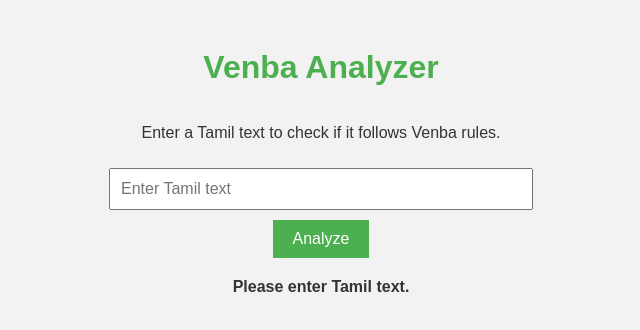
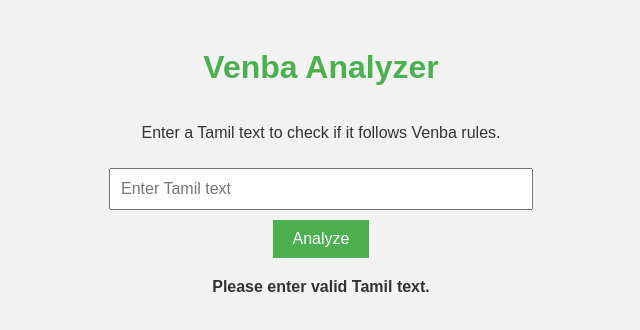
Before and after one commit to VINOTH1916/VENBA, a plain HTML site: page index.html in a window 1280 px wide. Both pictures are taken after a click on the button "Analyze". Shown: the full height of the page, 319-959 px from the left. Drawn offline with Linux system fonts and the light colour scheme.

Commit message:
Update index.html

```diff
--- a/index.html
+++ b/index.html
@@ -148,7 +148,7 @@
             const next = nerniraiList[i + 1];
             if (current.length === 3 && (current[2] !== '0' || next[0] !== '0')) return false;
             if (current.length === 2) {
-                const expectedStart = current[1] === '0' ? '0' : '1';
+                const expectedStart = current === "01" ? "1" : "0";
                 if (next[0] !== expectedStart) return false;
             }
         }
@@ -157,15 +157,22 @@
 
     const analyzeVenba = () => {
         const input = document.getElementById('venba-input').value.trim();
-        if (input === "") {
-            document.getElementById('result').innerText = "Please enter Tamil text.";
+        if (!isValidTamilInput(input)) {
+            document.getElementById('result').innerText = "Please enter valid Tamil text.";
             return;
         }
-        const mathiraiValues = getMathiraiValues(input);
-        const { analysis, nerniraiStr } = applyNiraiNerRules(mathiraiValues);
 
-        document.getElementById('result').innerText = isVenba(analysis) ? "This follows Venba rules!" : "This does not follow Venba rules.";
-        document.getElementById('analysis').innerHTML = `<p>Mathirai Values: ${mathiraiValues}</p><p>Ner/Nirai Pattern: ${analysis.join(", ")}</p>`;
+        const values = getMathiraiValues(input);
+        const { analysis, nerniraiStr } = applyNiraiNerRules(values);
+        const venbaResult = isVenba(analysis) ? "The input follows Venba rules." : "The input does not follow Venba rules.";
+
+        document.getElementById('result').innerText = venbaResult;
+        document.getElementById('analysis').innerHTML = "<p>Analysis: " + analysis.join(', ') + "</p><p>Mathirai Values: " + values.join(', ') + "</p><p>Ner/Nirai Pattern: " + nerniraiStr + "</p>";
+    };
+
+    const isValidTamilInput = (input) => {
+        const tamilRegex = /^[\u0B80-\u0BFF\s]+$/; // Matches Tamil Unicode block
+        return tamilRegex.test(input);
     };
 </script>
 
```
